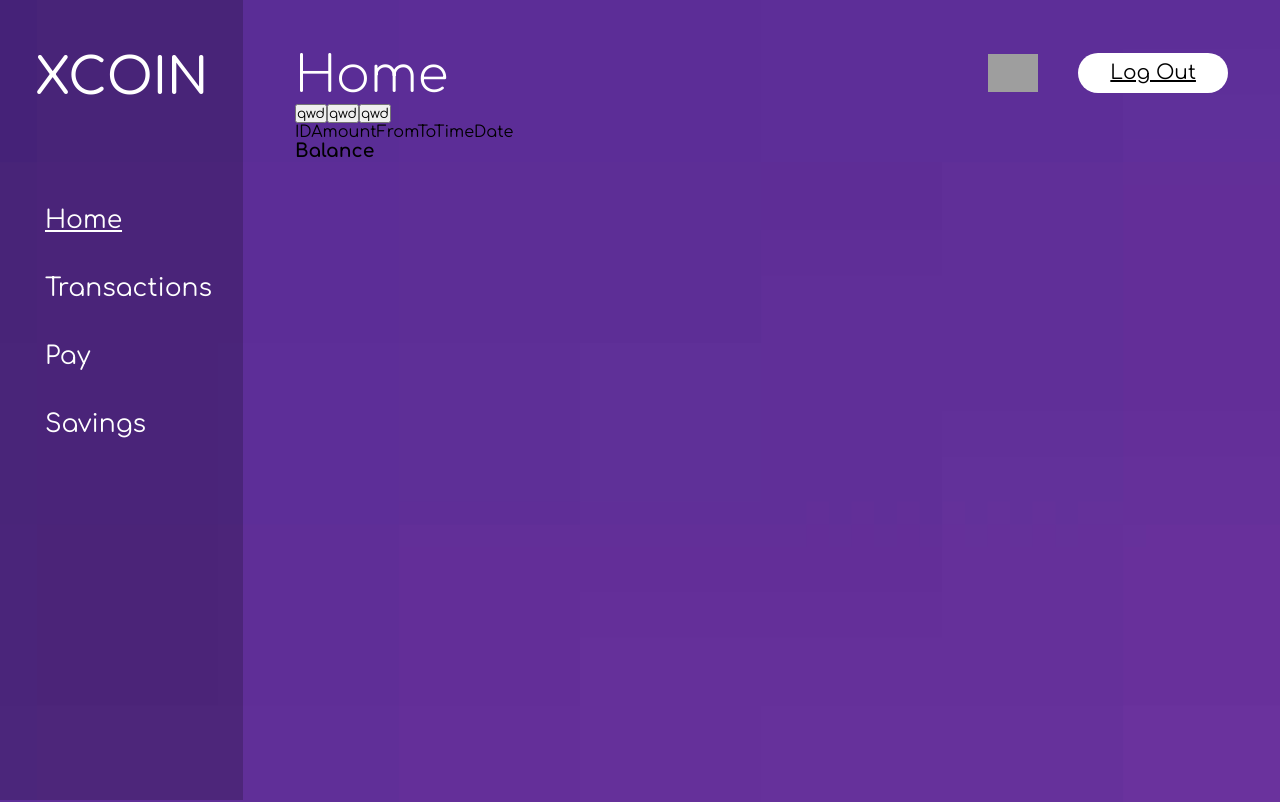
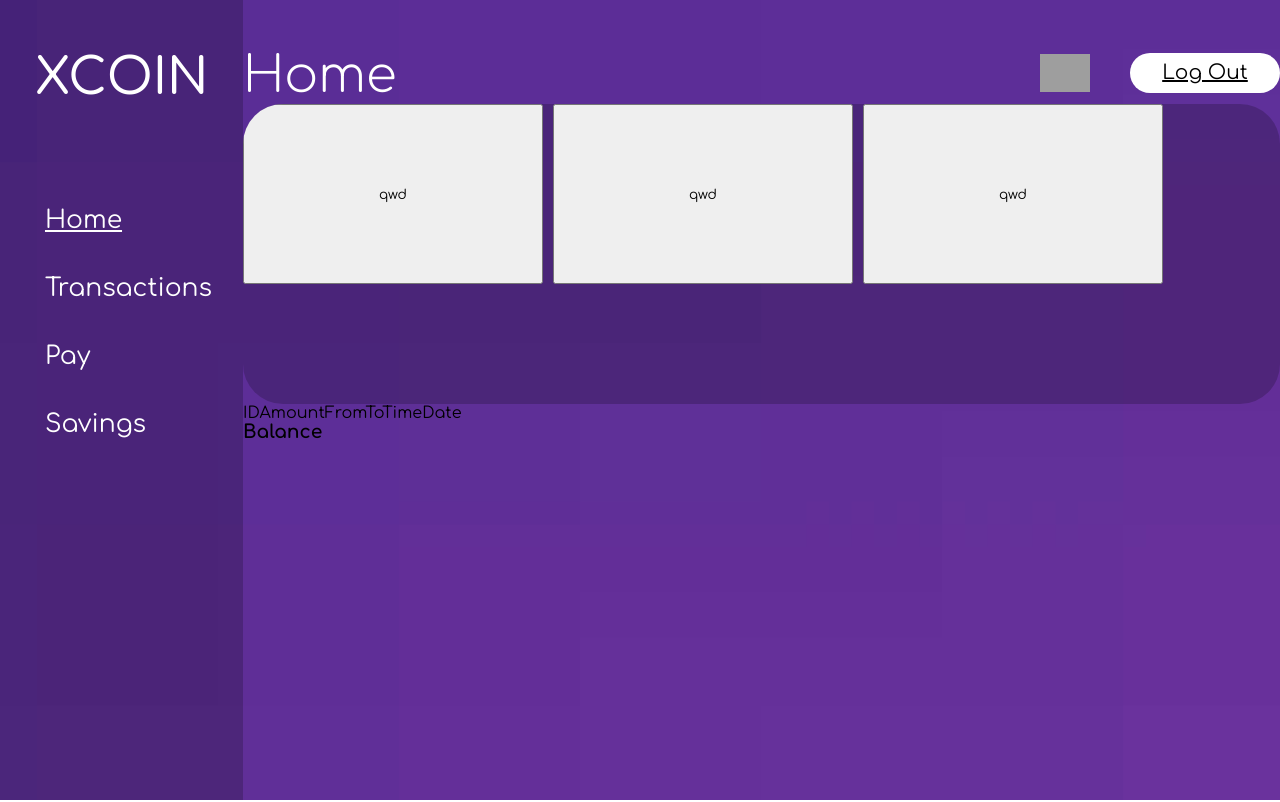
Before and after one commit to Lopsan03/BlockChainApp, a React (Create React App) app: page /DashBoard in a window 1280 px wide. Shown: the top 802 px of the page. Built offline with nearby package versions, Linux system fonts and the light colour scheme; grey boxes are pictures that could not be loaded.

Commit message:
Home Design

```diff
--- a/src/Styles/DashBoard/Home/_dsbdHome.scss
+++ b/src/Styles/DashBoard/Home/_dsbdHome.scss
@@ -4,7 +4,27 @@
 
   .dsbd-home-section{
     margin: 0 auto;
-    width: 90%;
+    max-width: 1050px;
 
+    .home-divisor--top{
+      display: flex;
+      gap: 10px;
+      background-color: rgba(0,0,0,0.2);
+      border-radius: 40px;
+      height: 300px;
+      width: 100%;
+      overflow-x: scroll;
+      overscroll-behavior-x: contain;
+      scroll-snap-type: x proximity;
+
+      button{
+        width: 300px;
+        height: 180px;
+      }
+    }
+
+    .home-divisor--top::-webkit-scrollbar{
+      //display: none;
+    }
   }
 }
--- a/src/Styles/DashBoard/_dashBoardScreen.scss
+++ b/src/Styles/DashBoard/_dashBoardScreen.scss
@@ -16,6 +16,6 @@
 
   .content-right--container{
     width: 100%;
-    height: 100vw;
+    height: 28vw;
   }
 }
--- a/src/Styles/DashBoard/_dsbdNavBarTop.scss
+++ b/src/Styles/DashBoard/_dsbdNavBarTop.scss
@@ -6,7 +6,7 @@
   article{
     display: flex;
     justify-content: space-between;
-    width: 90%;
+    max-width: 1050px;
     margin: 0 auto;
 
     .navbar-top-title--div{
```
